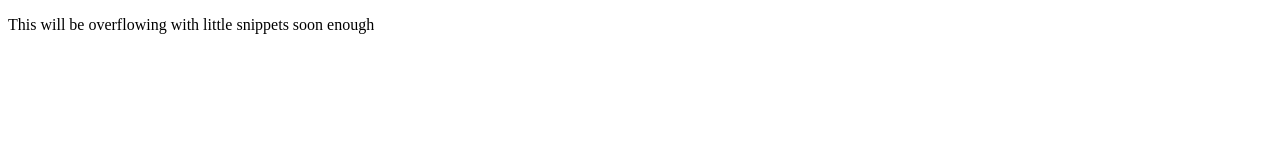
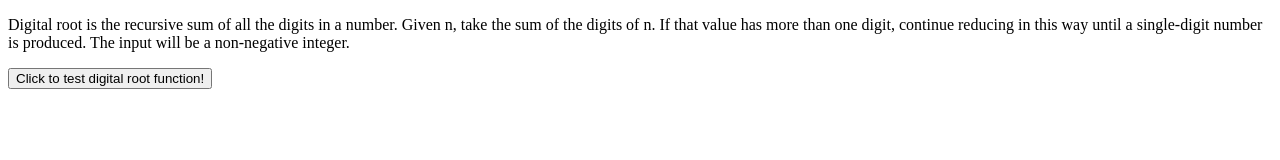
Before and after one commit to reecevela/javascript-samples, a plain HTML site: page index.html in a window 1280 px wide. Drawn offline with Linux system fonts and the light colour scheme.

Commit message:
Add digital root function to index.html

```diff
--- a/index.html
+++ b/index.html
@@ -7,6 +7,57 @@
   <title>Document</title>
 </head>
 <body>
-  <p>This will be overflowing with little snippets soon enough</p>
+  <p>Digital root is the recursive sum of all the digits in a number.
+      Given n, take the sum of the digits of n. If that value has more than one digit, continue reducing in this way until a single-digit number is produced. The input will be a non-negative integer.</p></li>
+  <button onclick="digital_root()">Click to test digital root function!</button>
+  <script>
+  function digital_root () {
+
+    const original = prompt("Enter a number to find the digital root of: ");
+    let n = parseInt(original);
+
+    while(n >= 10) {
+      n = reduceLayer(n);
+    }
+
+    n ? alert(`The digital root of ${original} is ${n}`) : alert("Please enter a natural integer")
+
+
+
+    function reduceLayer(n) {
+      // Find out how many digits are in n
+      let totalDigits = countDigits(n);
+      n = n.toString();
+
+      // Put each digit of n into a digitsArray element
+      let digitsArray = [];
+
+      for ( let i = 0; i < totalDigits; i++ ) {
+        digitsArray[i] = n.slice( i, i + 1 );
+      }
+
+      n = parseInt(n);
+
+      // Set n equal to the sum of each digitsArray element
+      let sum = 0;
+
+      digitsArray.forEach(element => sum += +element);
+
+      n = sum;
+
+      return n;
+
+      function countDigits(n) {
+          let numDigits = 0;
+          for(let i = 1; i < n; i *= 10){
+            numDigits++;
+          };
+          return numDigits;
+        }
+
+    }
+
+  }
+  </script>
 </body>
 </html>
```
